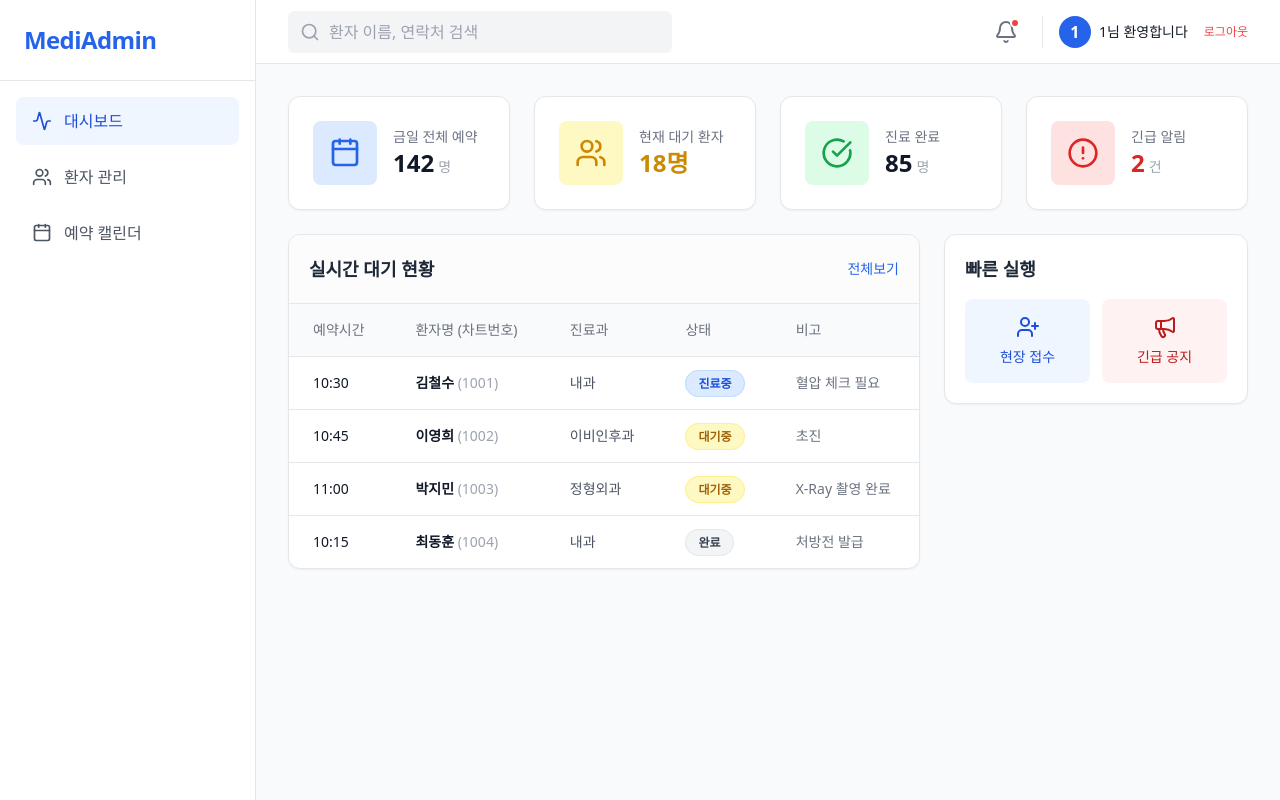
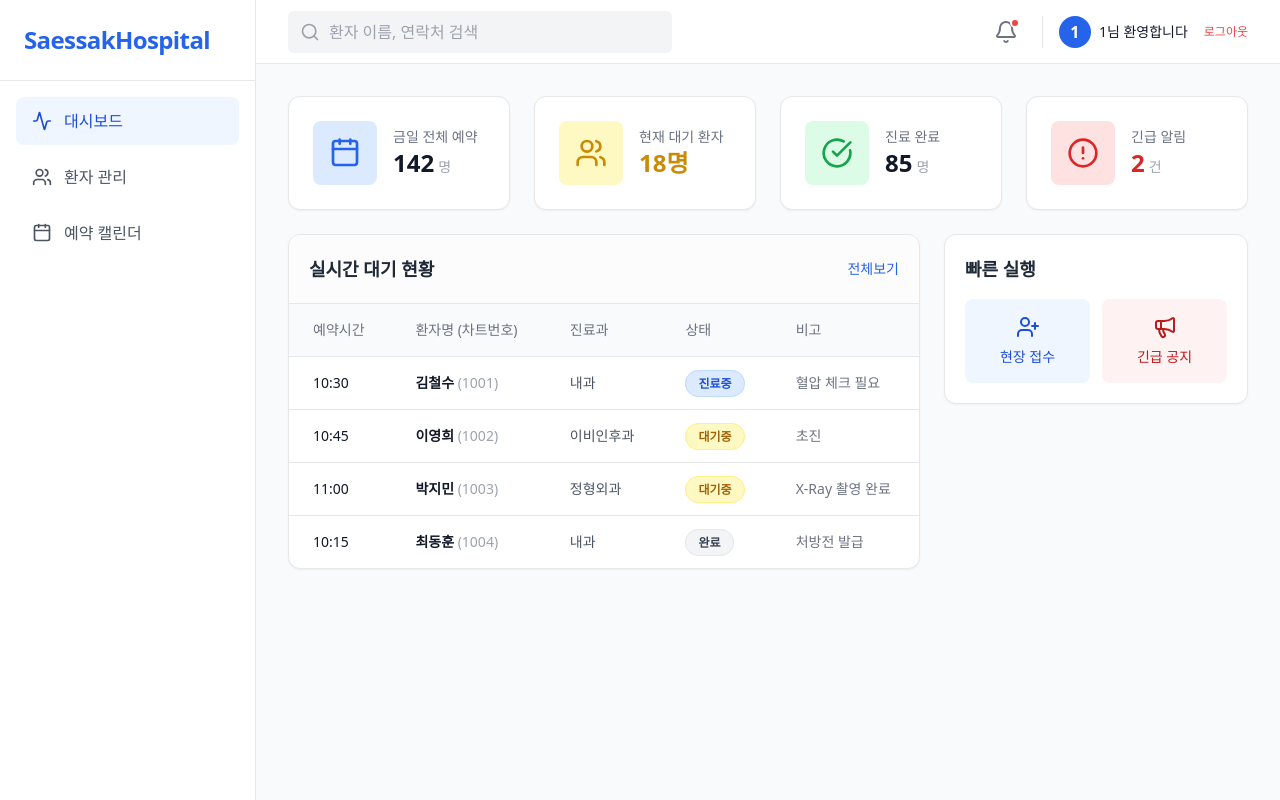
Before and after one commit to palantir1997/Ssaessak-Ban, a PHP site: page /admin/DashBoard.php in a window 1280 px wide. Run offline with PHP 8.4, Linux system fonts and the light colour scheme; the visitor is signed in with stand-in values (Sample User, id 1); some libraries are stand-ins or nearby versions.

Commit message:
Update DashBoard.php

```diff
--- a/saessak/admin/DashBoard.php
+++ b/saessak/admin/DashBoard.php
@@ -11,7 +11,7 @@ if (!isset($_SESSION['user_id'])) {
 <head>
     <meta charset="UTF-8">
     <meta name="viewport" content="width=device-width, initial-scale=1.0">
-    <title>MediAdmin - 병원 관리자 페이지</title>
+    <title>SaessakAdmin - 병원 관리자 페이지</title>
     <script src="https://cdn.tailwindcss.com"></script>
     <script src="https://unpkg.com/lucide@latest"></script>
 </head>
@@ -39,7 +39,7 @@ if (!isset($_SESSION['user_id'])) {
 
     <aside class="w-64 bg-white border-r border-gray-200 flex flex-col hidden md:flex">
         <div class="p-6 border-b border-gray-200">
-            <h1 class="text-2xl font-bold text-blue-600 tracking-tight">MediAdmin</h1>
+            <h1 class="text-2xl font-bold text-blue-600 tracking-tight">SaessakHospital</h1>
         </div>
         <nav class="flex-1 p-4 space-y-2">
             <a href="#" class="flex items-center gap-3 px-4 py-3 bg-blue-50 text-blue-700 rounded-lg font-medium">
```
